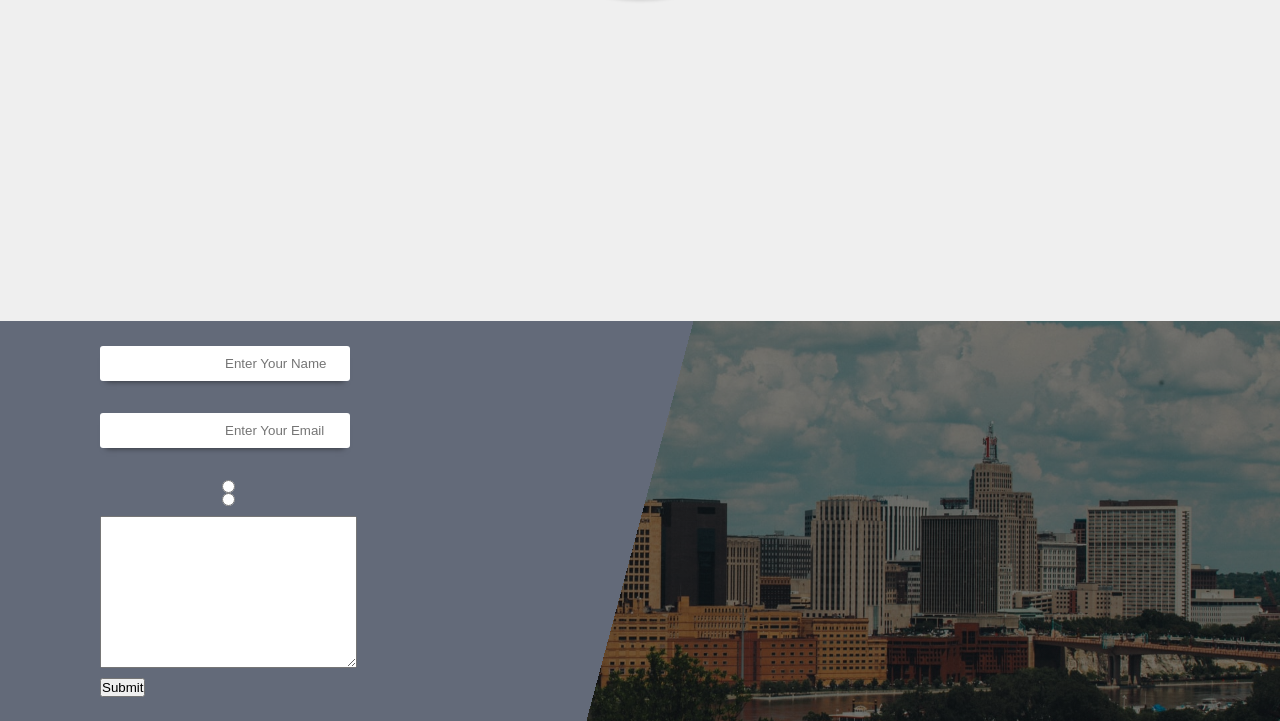
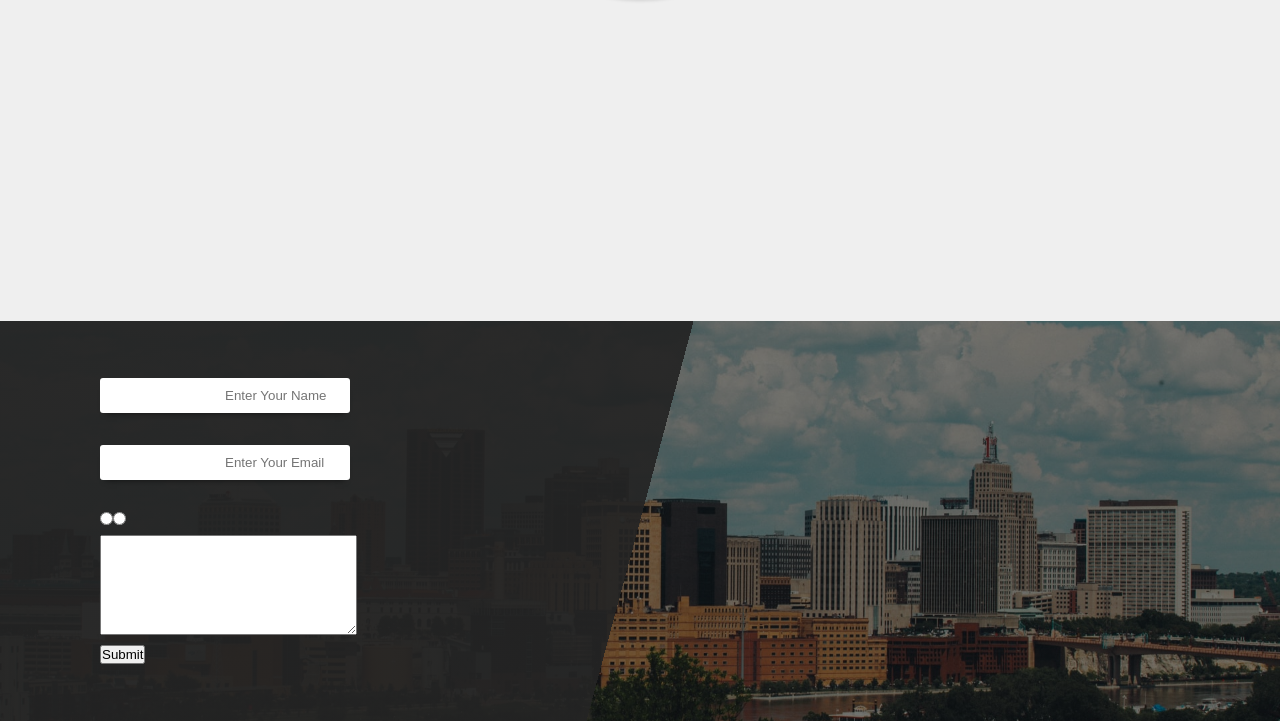
Before and after one commit to M-Alamgir/My-Portfolio, a website: page index.html in a window 1280 px wide. Shown: the part 679-1400 px from the top of the page. Drawn offline with Linux system fonts and the light colour scheme.

Commit message:
problems fixed with nav background, js file and input fields.

```diff
--- a/index.html
+++ b/index.html
@@ -41,7 +41,7 @@
                 <input type="email" class="form__field" id="email" placeholder="Enter Your Email">
                 <label for="email" class="form__label">Enter your Email</label>
             </div>
-            <div class="form__input">
+            <div class="form__radio">
                 <input type="radio" class="form__radio-male" id="Male">
                 <label for="Male" class="form__label-radio"><span class="form__radio-style"></span></label>
                 <input type="radio" id="Female" class="form__radio-female">
--- a/js/index.js
+++ b/js/index.js
@@ -3,10 +3,10 @@ window.onscroll = function() {scrollFunction()};
 function scrollFunction() {
 
   if (document.body.scrollTop > 50 || document.documentElement.scrollTop > 50) {
-    document.getElementByClassName("user-nav").style.backgroundColor = "rgb(104, 187, 203)";
-    document.getElementByClassName("user-nav").style.boxShadow = "0 .6rem 1rem rgba(0,0,0, .2)";
+    document.getElementById("header").style.backgroundColor = "rgb(34, 34, 34)";
+    document.getElementById("header").style.boxShadow = "0 .6rem 1rem rgba(0,0,0, .2)";
   } else {
-    document.getElementByClassName("user-nav").style.backgroundColor = "transparent";
-    document.getElementByClassName("user-nav").style.boxShadow = "none";
+    document.getElementById("header").style.backgroundColor = "transparent";
+    document.getElementById("header").style.boxShadow = "none";
   }
 }
--- a/sass/components/_contact.scss
+++ b/sass/components/_contact.scss
@@ -2,7 +2,7 @@
     height: 40rem;
     width: 100%;
     background-image: linear-gradient(105deg,
-    rgba(99, 106, 121, 1) 50%,
+    rgba(34, 34, 34, .96)50%,
     rgba(#000, .5) 50%,
     rgba(#000, .5) 100%),
     url(../img/footer.jpg);
@@ -62,6 +62,10 @@
         visibility: visible;
     }
 
+    &__radio {
+        display: flex;
+        margin-bottom: 1rem;
+    }
 
     &__radio-male {
 
@@ -80,7 +84,7 @@
     }
 
     &__text {
-
+        height: 10rem;
     }
 
     &__btn {
```
Also changed, not shown: css/style.css.
